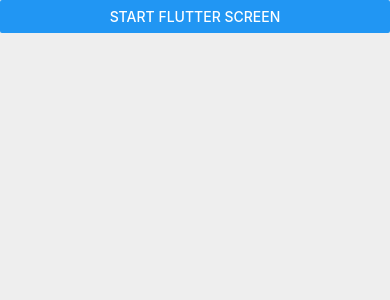
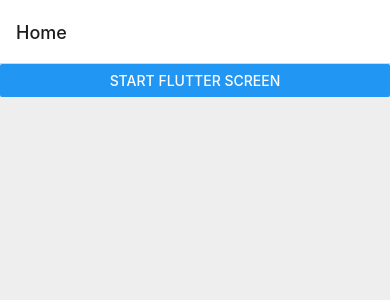
Before and after one commit to p-mazhnik/rn-package-flutter, a React Native app in the folder ReactNativeApp/: screen / in a window 390 px wide. Shown: the top 300 px of the page. Built offline with nearby package versions, Linux system fonts and the light colour scheme.

Commit message:
add react navigation

```diff
--- a/ReactNativeApp/App.tsx
+++ b/ReactNativeApp/App.tsx
@@ -16,6 +16,12 @@
   StatusBar,
   useColorScheme,
 } from 'react-native';
+import { NavigationContainer, ParamListBase } from '@react-navigation/native';
+import {
+  createNativeStackNavigator,
+  NativeStackScreenProps,
+} from '@react-navigation/native-stack';
+import { FlutterScreen } from 'flutter-module-rn';
 
 // import { Colors, Header } from 'react-native/Libraries/NewAppScreen';
 const Colors = {
@@ -27,24 +33,38 @@
   darker: '#111',
 };
 
-const App: React.FC = () => {
+const Stack = createNativeStackNavigator();
+
+function HomeScreen({ navigation }: NativeStackScreenProps<ParamListBase>) {
   const isDarkMode = useColorScheme() === 'dark';
 
   const backgroundStyle = {
     backgroundColor: isDarkMode ? Colors.darker : Colors.lighter,
     flex: 1,
   };
-
   return (
     <SafeAreaView style={backgroundStyle}>
       <StatusBar barStyle={isDarkMode ? 'light-content' : 'dark-content'} />
       <ScrollView
         contentInsetAdjustmentBehavior="automatic"
         style={backgroundStyle}>
-        {/*<Header />*/}
-        <Button title={'Start Flutter Screen'} onPress={() => {}} />
+        <Button
+          title={'Start Flutter Screen'}
+          onPress={() => navigation.navigate('Flutter')}
+        />
       </ScrollView>
     </SafeAreaView>
+  );
+}
+
+const App: React.FC = () => {
+  return (
+    <NavigationContainer>
+      <Stack.Navigator>
+        <Stack.Screen name="Home" component={HomeScreen} />
+        <Stack.Screen name="Flutter" component={FlutterScreen} />
+      </Stack.Navigator>
+    </NavigationContainer>
   );
 };
 
--- a/ReactNativeApp/package.json
+++ b/ReactNativeApp/package.json
@@ -16,10 +16,14 @@
     "lint": "eslint . --ext .js,.jsx,.ts,.tsx"
   },
   "dependencies": {
+    "@react-navigation/native": "^6.0.6",
+    "@react-navigation/native-stack": "^6.2.5",
     "flutter-module-rn": "file:../flutter_module_rn",
     "react": "17.0.2",
     "react-dom": "17.0.2",
     "react-native": "0.66.4",
+    "react-native-safe-area-context": "^3.3.2",
+    "react-native-screens": "^3.10.1",
     "react-native-web": "0.17.5"
   },
   "devDependencies": {
```
Also changed, not shown: ReactNativeApp/web/webpack.config.js (+6 -1 lines), 3 other files (tests, documents, lock files or other folders).
